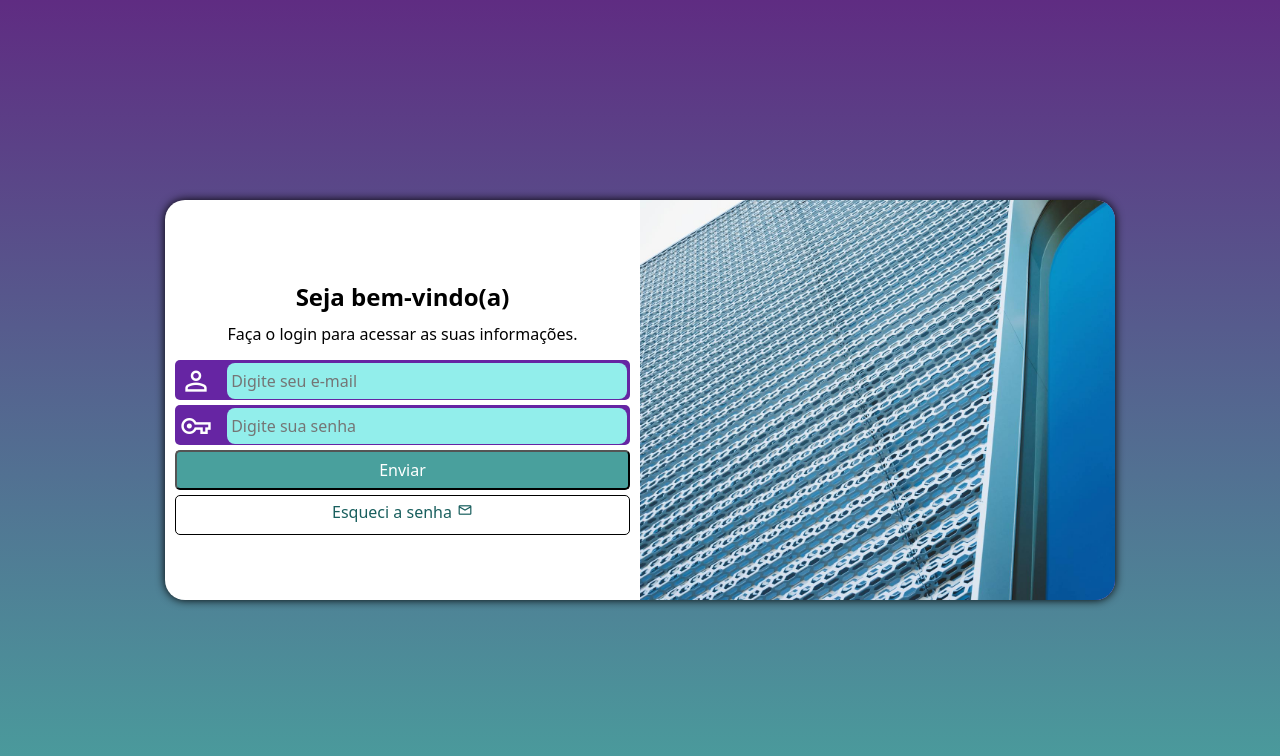
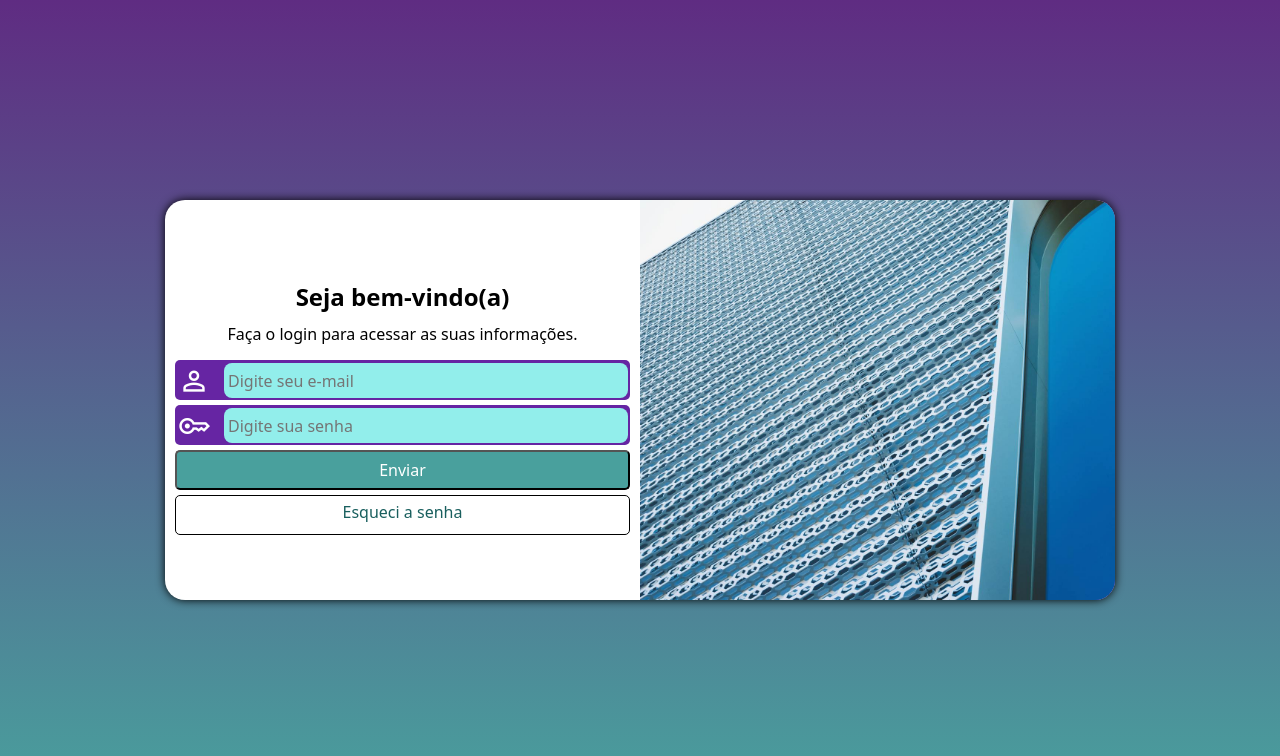
Before and after one commit to Roberto-Nonato/projeto-login, a plain HTML site: page index.html in a window 1280 px wide. Drawn offline with nearby package versions, Linux system fonts and the light colour scheme.

Commit message:
Atualização

```diff
--- a/estilo/style.css
+++ b/estilo/style.css
@@ -12,15 +12,21 @@ body, html{
     width: 100vw;
 }
 main{
-    position: relative;
+    /* position: relative; */
+
     height: 100vh;
     width: 100vw;
+    flex-flow: row wrap;
+    display: flex;
+    justify-content: center;
+    align-items: center;
 
 }
 #login{
-    position: absolute;
-    top: 50%;
-    left: 50%;
+    /* position: absolute; */
+    /* top: 50%; */
+    /* left: 50%; */
+
     background-color: white;
     height: 500px;
     width: 262px;
@@ -28,10 +34,9 @@ main{
     overflow: hidden;
     padding: 10;
     box-shadow: 0px 0px 10px black;
-
     transition: width .3s, height .3s;
     transition-timing-function: ease;
-    transform: translate(-50%, -50%);
+    /* transform: translate(-50%, -50%); */
 }
 #login > #imagem{
     display: block;
@@ -46,6 +51,7 @@ main{
 }
 #formulario > p{
     margin-bottom: 10px;
+
 }
 .campo > p > label {
     display: none;
@@ -55,26 +61,34 @@ main{
     font-size: 2em;
     width: 40px;
 }
+.campo > p {
+    display: flex;
+    align-items: center;
+    justify-content: flex-start;
+    margin-bottom: 10px;
+}
 .campo > p > input{
+
     background-color: #92eeeb;
     font-size: 1em;
     width: calc(100% - 45px);
-    height: 36px;
+    height: 35px;
     border-radius: 8px;
     padding: 4px;
     border: 0px;
-    position:relative;
-    left: 3px;
+    position: relative;
+    left: 6px;
+    /* transform: translateY(-8px); alterado para flexbox */
 
-    transform: translateY(-10px);
 }
+
 .campo > p > input:focus-within{
     background-color: white;
 }
 form > .campo{
 background-color: rgb(102, 37, 163) ;
 margin-bottom: 5px;
-padding: 5px;
+padding: 3px;
 border-radius: 5px;
 width: 100%;
 height: 40px;
--- a/index.html
+++ b/index.html
@@ -4,7 +4,7 @@
     <meta charset="UTF-8">
     <meta name="viewport" content="width=device-width, initial-scale=1.0">
     <title>Document</title>
-    <link rel="stylesheet" href="https://fonts.googleapis.com/css2?family=Material+Symbols+Outlined:opsz,wght,FILL,GRAD@20..48,100..700,0..1,-50..200&icon_names=vpn_keypersonmail" />
+    <link rel="stylesheet" href="https://fonts.googleapis.com/css2?family=Material+Symbols+Outlined:opsz,wght,FILL,GRAD@24,400,0,0&icon_names=key,person" />
 
     <link rel="stylesheet" href="estilo/style.css">
     <link rel="stylesheet" href="estilo/media-query.css">
@@ -21,7 +21,9 @@
                 <form action="login.php" method="post">
                     <div class="campo">
                         <p>
-                            <span class="material-symbols-outlined">person</span>
+                            <span class="material-symbols-outlined">
+                                person
+                                </span>
                             <input type="email" name="" id="iemail" placeholder="Digite seu e-mail ">
                             <label for="iemail">ID</label>
 
@@ -29,13 +31,15 @@
                     </div>
                     <div class="campo">
                         <p>
-                            <span class="material-symbols-outlined">vpn_key</span>
+                            <span class="material-symbols-outlined">
+                                key
+                                </span>
                             <input type="password" name="senha" id="isenha" placeholder="Digite sua senha">
                             <label for="isenha">Senha</label>
                         </p>
                     </div>
                     <input type="submit" value="Enviar">
-                    <a class="botão" href="esqueci.html">Esqueci a senha<span class="material-symbols-outlined">mail</span></a>
+                    <a class="botão" href="esqueci.html">Esqueci a senha</a>
 
 
                 </form>
```
